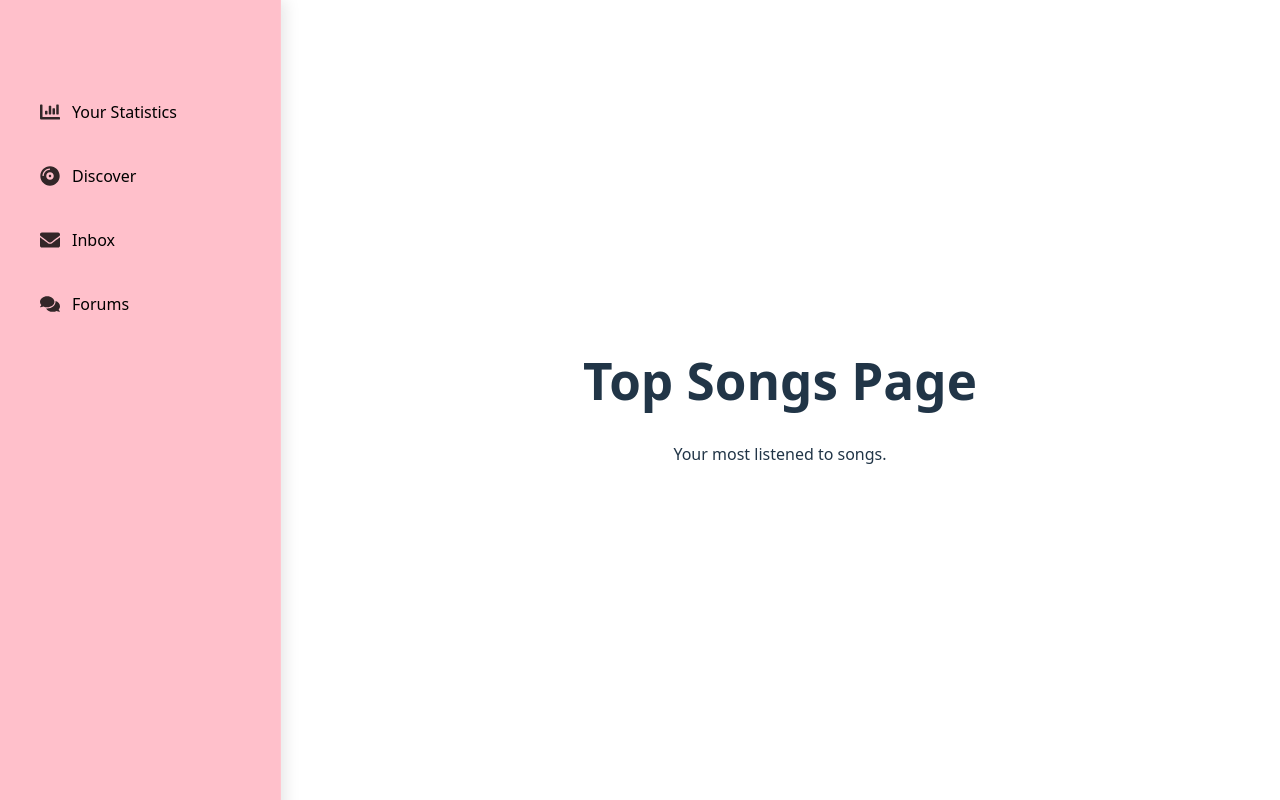
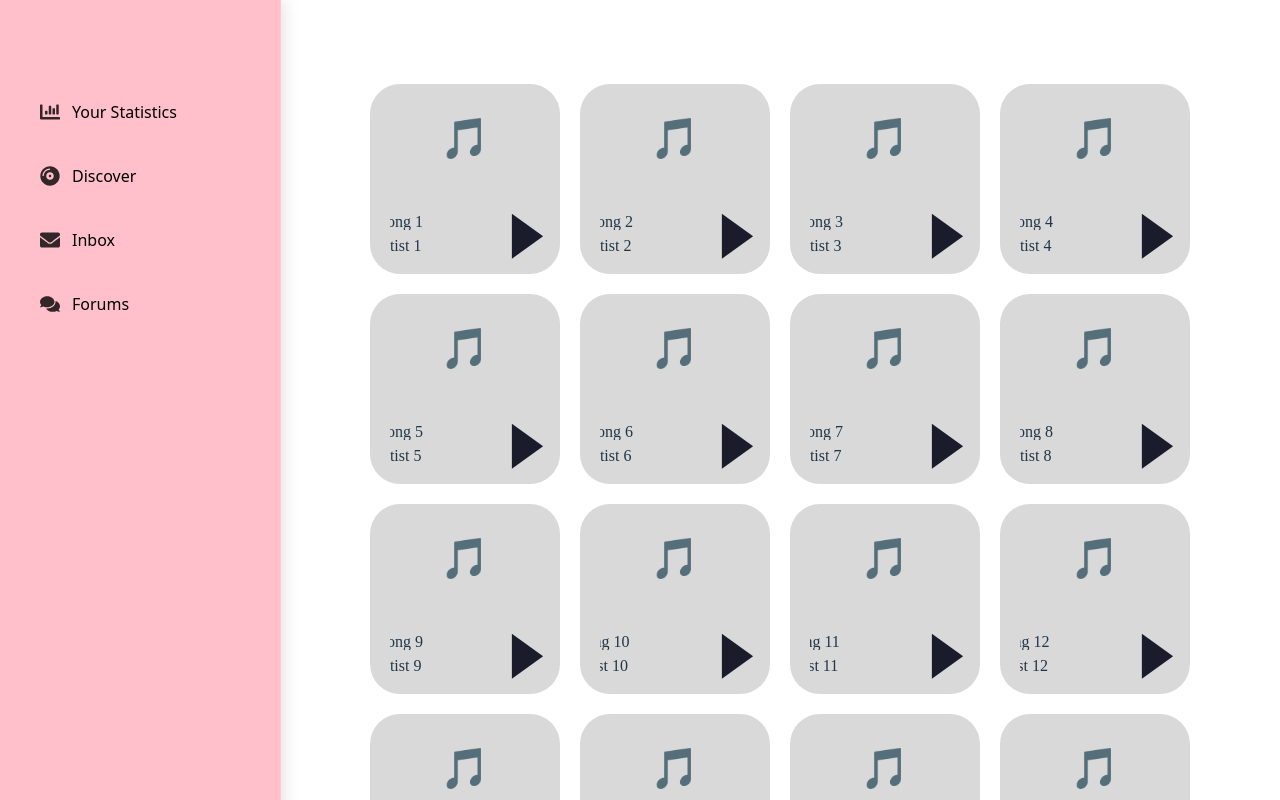
Before and after one commit to bmstoss13/SpotifyProject, a React (Vite) app in the folder Spotify-Project/frontend/: page /top-songs in a window 1280 px wide. Shown: the top 800 px of the page. Built offline with nearby package versions, Linux system fonts and the light colour scheme.

Commit message:
basic song format

```diff
--- /dev/null
+++ b/Spotify-Project/frontend/src/components/Song.css
@@ -0,0 +1,68 @@
+.music-card {
+    width: 150px;
+    height: 150px;
+    background-color: #d9d9d9;
+    border-radius: 30px;
+    padding: 20px;
+    font-family: serif;
+    position: relative;
+    display: flex;
+    flex-direction: column;
+    justify-content: space-between;
+  }
+
+  .music-icon {
+    font-size: 40px;
+    text-align: center;
+    margin-top: 5px;
+  }
+
+  .song-info {
+    margin-top: auto;
+    display: flex;
+    flex-direction: column;
+    gap: 4px;
+  }
+
+  /* Visible container for scrolling text */
+  .marquee-container {
+    width: 70%;
+    overflow: hidden;
+    white-space: nowrap;
+    position: relative;
+    height: 20px; /* fits small font sizes */
+  }
+
+  /* Scrolling text inside the box */
+  .marquee {
+    display: inline-block;
+    white-space: nowrap;
+    animation: scroll-left 6s linear infinite;
+  }
+
+  /* Apply to each repeated span of text */
+  .marquee span {
+    display: inline-block;
+    padding-right: 30px;
+    font-size: 14px;
+    color: black;
+  }
+
+  /* Play button placement */
+  .play-icon {
+    position: absolute;
+    bottom: -30px;
+    right: -30px;
+    color: #1a1b2b;
+    cursor: pointer;
+  }
+
+  /* Keyframes for smooth looping scroll */
+  @keyframes scroll-left {
+    0% {
+      transform: translateX(0%);
+    }
+    100% {
+      transform: translateX(-100%);
+    }
+  }
--- a/Spotify-Project/frontend/src/components/Song.jsx
+++ b/Spotify-Project/frontend/src/components/Song.jsx
@@ -1,11 +1,24 @@
-export default function Song(){
-    return (
-        <div className="song">
-            <img src="https://via.placeholder.com/150" alt="Song Cover" />
-            <div className="song-info">
-                <h3>Song Title</h3>
-                <p>Artist Name</p>
-            </div>
+import React from "react";
+import "./Song.css";
+import { CgPlayButton } from "react-icons/cg";
+
+const Song = ({ title = "Song X sdfasdfasfdasdfasdfasfasfasdfasdfasfd", artist = "Artist Y" }) => {
+  return (
+    <div className="music-card">
+      <div className="music-icon">🎵</div>
+      <div className="song-info">
+        <div className="marquee-container">
+          <div className="marquee">{title}</div>
         </div>
-    );
-}
+        <div className="marquee-container">
+          <div className="marquee">{artist}</div>
+        </div>
+      </div>
+      <div className="play-icon">
+        <CgPlayButton size={125} />
+      </div>
+    </div>
+  );
+};
+
+export default Song;
--- /dev/null
+++ b/Spotify-Project/frontend/src/components/SquareContainer.css
@@ -0,0 +1,7 @@
+.grid-container {
+    display: grid;
+    grid-template-columns: repeat(4, 1fr);
+    gap: 20px;
+    padding: 20px;
+    justify-items: center;
+  }
--- /dev/null
+++ b/Spotify-Project/frontend/src/components/SquareContainer.jsx
@@ -0,0 +1,25 @@
+import React from "react";
+import Song from "./Song";
+import "./SquareContainer.css";
+
+// Sample song data (replace or expand this as needed)
+const songs = Array.from({ length: 20 }).map((_, i) => ({
+  title: `Song ${i + 1}`,
+  artist: `Artist ${i + 1}`,
+}));
+
+const SquareContainer = () => {
+  return (
+    <div className="grid-container">
+      {songs.map((song, index) => (
+        <Song
+          key={index}
+          title={song.title}
+          artist={song.artist}
+        />
+      ))}
+    </div>
+  );
+};
+
+export default SquareContainer;
--- a/Spotify-Project/frontend/src/pages/TopSongs.jsx
+++ b/Spotify-Project/frontend/src/pages/TopSongs.jsx
@@ -1,10 +1,11 @@
 import React from 'react';
-
+import Song from '../components/Song';
+import SquareContainer from '../components/SquareContainer';
 const TopSongs = () => {
   return (
     <div>
-      <h1>Top Songs Page</h1>
-      <p>Your most listened to songs.</p>
+     <SquareContainer />
+     {/* <Song /> */}
     </div>
   );
 };
```
